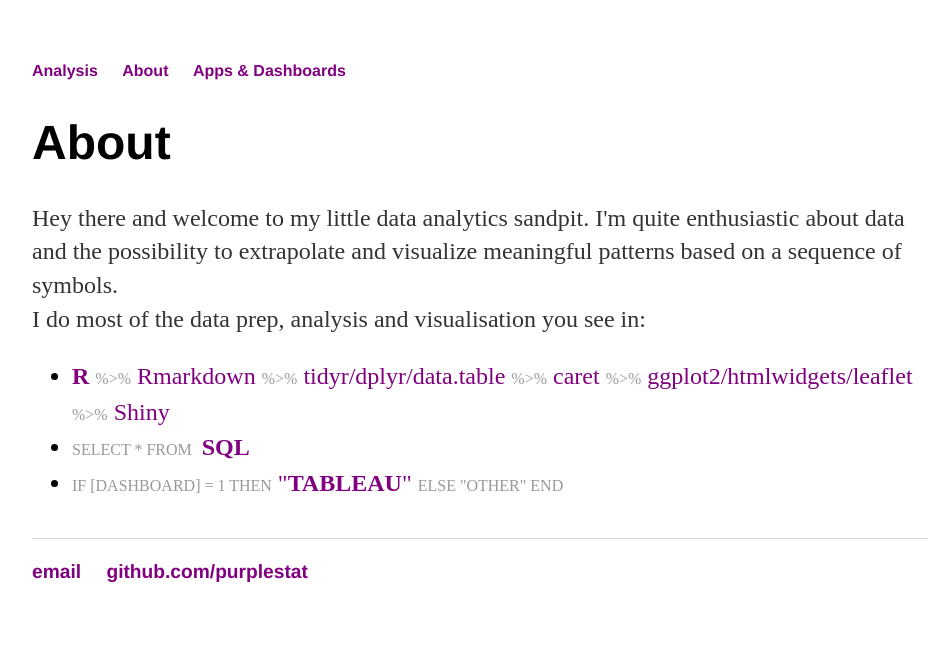
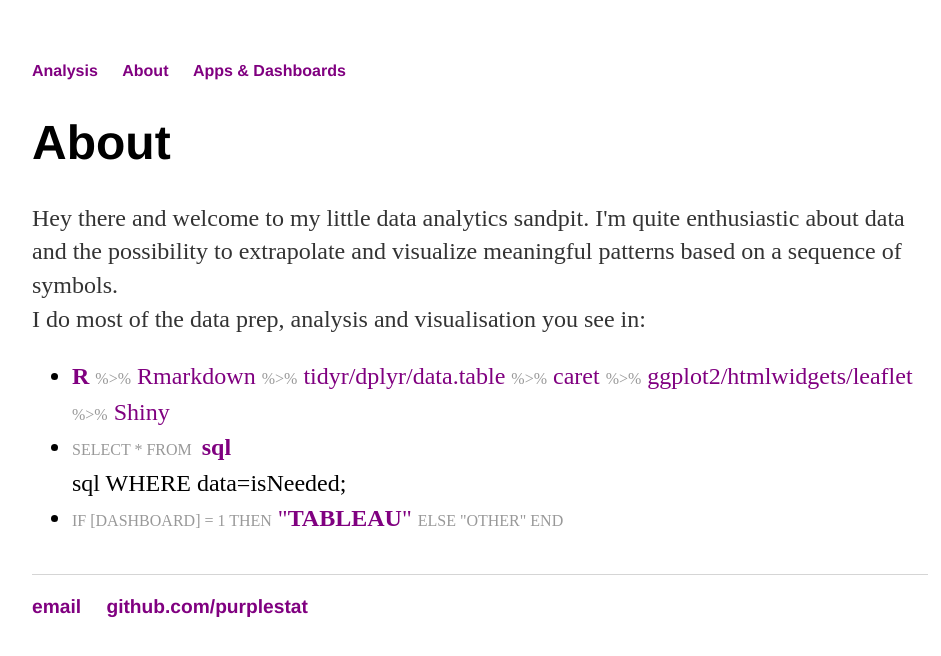
Before and after one commit to purplestat/purplestat.github.io, a Jekyll site: the page built from about/index.html, in a window 1280 px wide. Shown: the top 656 px of the page, without its empty margins (160-1101 px from the left). Built offline with Jekyll 4.4.1, drawn with Linux system fonts in a browser that asks for light colours.

Commit message:
Update index.html

```diff
--- a/about/index.html
+++ b/about/index.html
@@ -9,7 +9,7 @@
 				I do most of the data prep, analysis and visualisation you see in:
 				<ul><FONT COLOR="black", size="5">
 				<li><span><FONT COLOR="purple", size="5"><b>R </b><FONT COLOR="#999", size="3">%>%<FONT COLOR="purple", size="5"> Rmarkdown <FONT COLOR="#999", size="3">%>%<FONT COLOR="purple", size="5"> tidyr/dplyr/data.table <FONT COLOR="#999", size="3">%>%<FONT COLOR="purple", size="5"> caret <FONT COLOR="#999", size="3">%>%<FONT COLOR="purple", size="5"> ggplot2/htmlwidgets/leaflet <FONT COLOR="#999", size="3">%>%<FONT COLOR="purple", size="5"> Shiny </span></li><FONT COLOR="black", size="5">
-				<li><span><FONT COLOR="#999", size="3"> SELECT * FROM<FONT COLOR="purple"> <FONT COLOR="purple", size="5"><b> &nbsp;SQL </b></span></li><FONT COLOR="black", size="5">
+				<li><span><FONT COLOR="#999", size="3"> SELECT * FROM <FONT COLOR="purple", size="5"><b> &nbsp;sql </b></span></li><FONT COLOR="black", size="5">sql WHERE data=isNeeded;
 			        <li><span><FONT COLOR="#999", size="3"> IF [DASHBOARD] = 1 THEN<FONT COLOR="purple", size="5"> "<b>TABLEAU</b>" <FONT COLOR="#999", size="3">ELSE "OTHER" END</span></li><FONT COLOR="black", size="5">
 						</ul>
 
```
